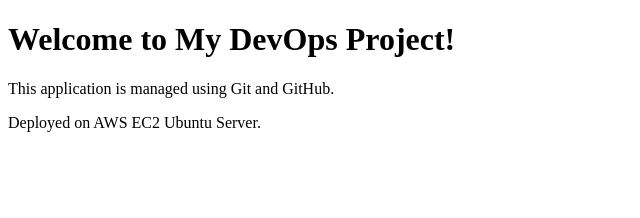
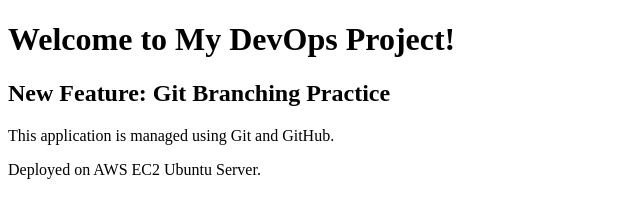
Before and after one commit to fasnanavas/devops-task3, a plain HTML site: page index.html in a window 1280 px wide. Shown: the whole page, without its empty margins (0-640 px from the left). Drawn offline with Linux system fonts and the light colour scheme.

Commit message:
Add new feature heading

```diff
--- a/index.html
+++ b/index.html
@@ -5,6 +5,7 @@
 </head>
 <body>
     <h1>Welcome to My DevOps Project!</h1>
+    <h2>New Feature: Git Branching Practice</h2>
     <p>This application is managed using Git and GitHub.</p>
     <p>Deployed on AWS EC2 Ubuntu Server.</p>
 </body>
```
